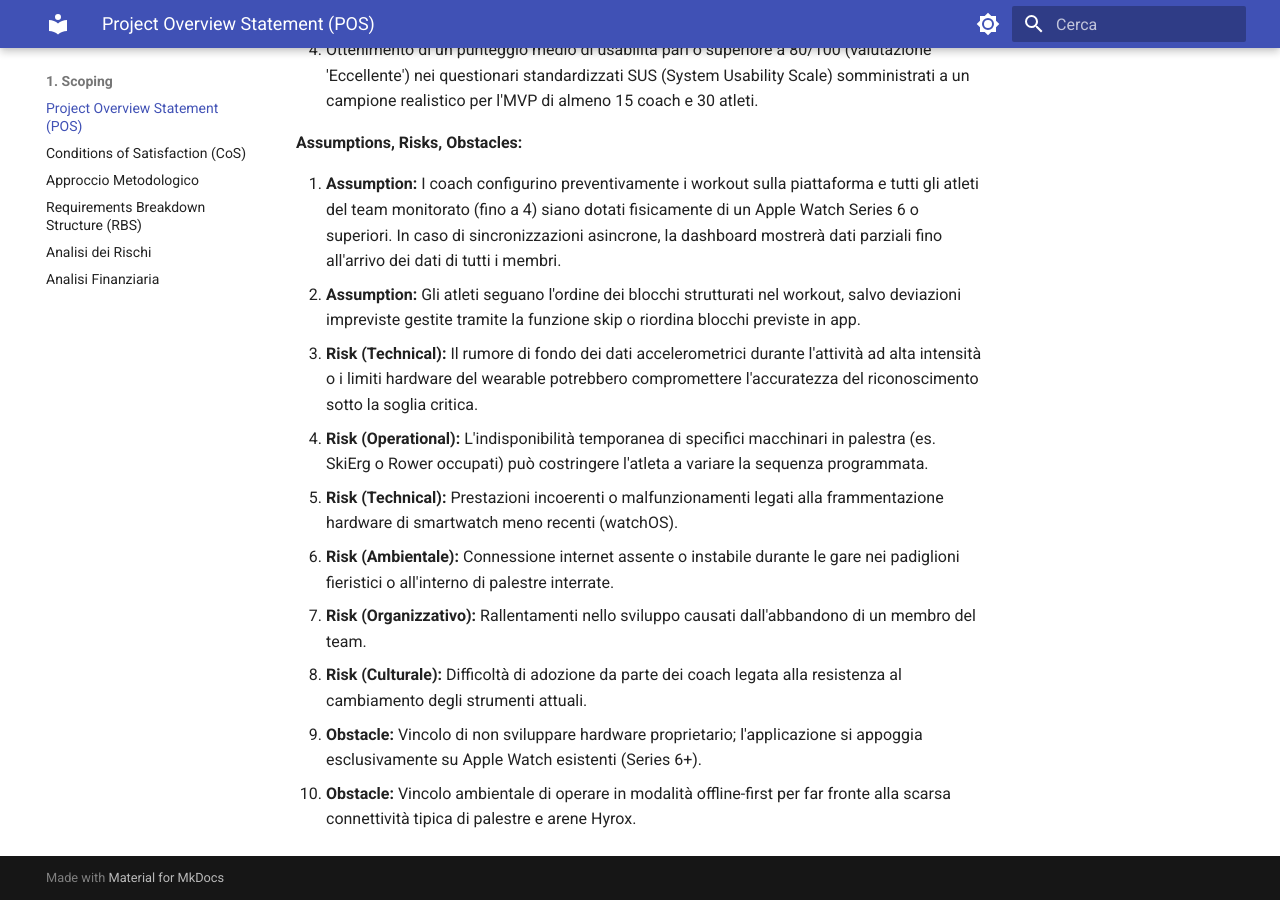
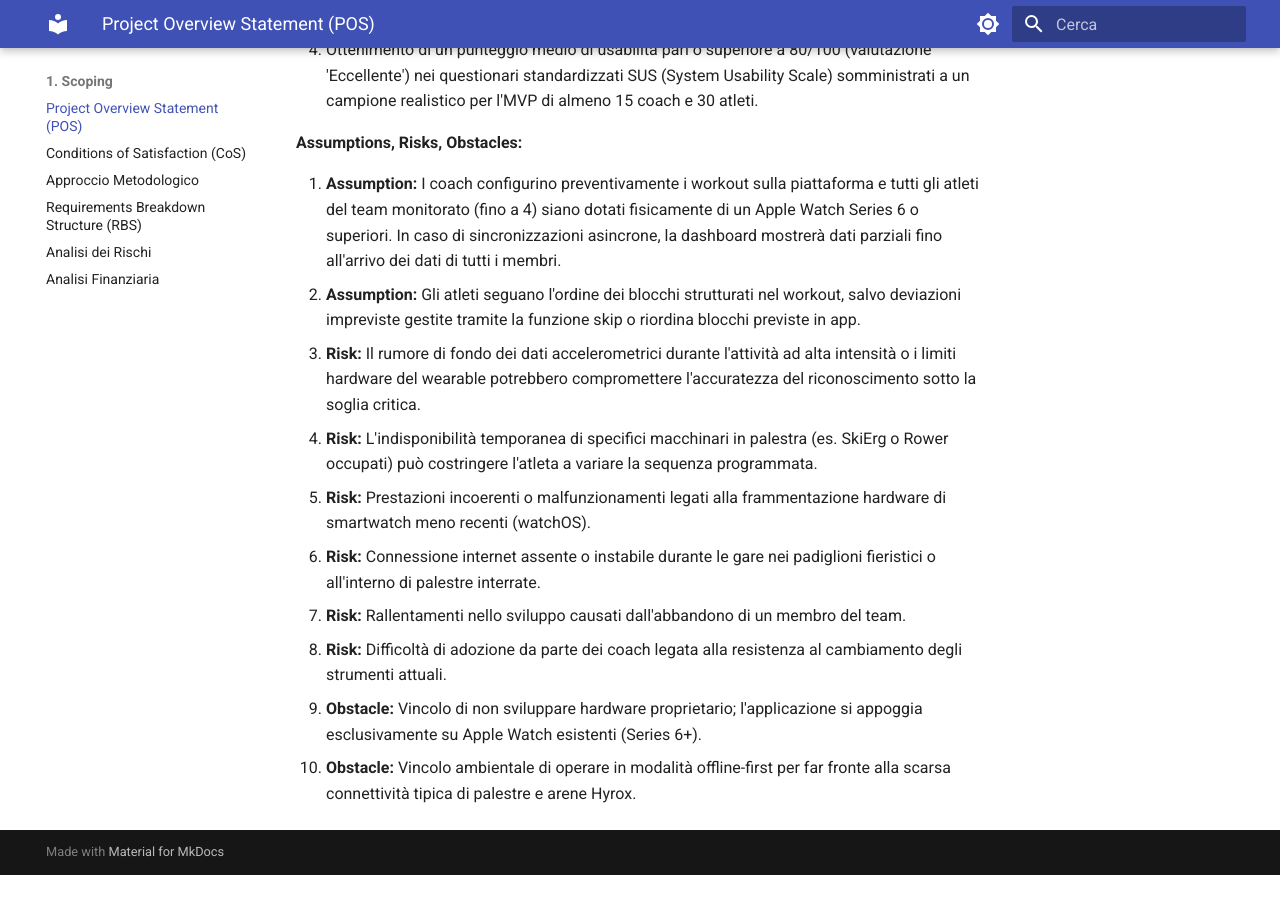
Before and after one commit to AndreaZavatta/Hyrox-Training-PM, an MkDocs documentation site: the page built from docs/1-Scoping/1-pos.md, in a window 1280 px wide and 900 px high, scrolled down 1472 px. Built offline with MkDocs 1.6.1 and Material for MkDocs 9.7.7, drawn with Linux system fonts in a browser that asks for light colours; after the commit the page ends 2347 px from its top, so only the background shows below that.

Commit message:
refactor: simplify risk categorization labels in POS and trim project scope definition in CoS

```diff
--- a/docs/1-Scoping/1-pos.md
+++ b/docs/1-Scoping/1-pos.md
@@ -33,11 +33,11 @@
 
 1. **Assumption:** I coach configurino preventivamente i workout sulla piattaforma e tutti gli atleti del team monitorato (fino a 4) siano dotati fisicamente di un Apple Watch Series 6 o superiori. In caso di sincronizzazioni asincrone, la dashboard mostrerà dati parziali fino all'arrivo dei dati di tutti i membri.
 2. **Assumption:** Gli atleti seguano l'ordine dei blocchi strutturati nel workout, salvo deviazioni impreviste gestite tramite la funzione skip o riordina blocchi previste in app.
-3. **Risk (Technical):** Il rumore di fondo dei dati accelerometrici durante l'attività ad alta intensità o i limiti hardware del wearable potrebbero compromettere l'accuratezza del riconoscimento sotto la soglia critica.
-4. **Risk (Operational):** L'indisponibilità temporanea di specifici macchinari in palestra (es. SkiErg o Rower occupati) può costringere l'atleta a variare la sequenza programmata.
-5. **Risk (Technical):** Prestazioni incoerenti o malfunzionamenti legati alla frammentazione hardware di smartwatch meno recenti (watchOS).
-6. **Risk (Ambientale):** Connessione internet assente o instabile durante le gare nei padiglioni fieristici o all'interno di palestre interrate.
-7. **Risk (Organizzativo):** Rallentamenti nello sviluppo causati dall'abbandono di un membro del team.
-8. **Risk (Culturale):** Difficoltà di adozione da parte dei coach legata alla resistenza al cambiamento degli strumenti attuali.
+3. **Risk:** Il rumore di fondo dei dati accelerometrici durante l'attività ad alta intensità o i limiti hardware del wearable potrebbero compromettere l'accuratezza del riconoscimento sotto la soglia critica.
+4. **Risk:** L'indisponibilità temporanea di specifici macchinari in palestra (es. SkiErg o Rower occupati) può costringere l'atleta a variare la sequenza programmata.
+5. **Risk:** Prestazioni incoerenti o malfunzionamenti legati alla frammentazione hardware di smartwatch meno recenti (watchOS).
+6. **Risk:** Connessione internet assente o instabile durante le gare nei padiglioni fieristici o all'interno di palestre interrate.
+7. **Risk:** Rallentamenti nello sviluppo causati dall'abbandono di un membro del team.
+8. **Risk:** Difficoltà di adozione da parte dei coach legata alla resistenza al cambiamento degli strumenti attuali.
 9. **Obstacle:** Vincolo di non sviluppare hardware proprietario; l'applicazione si appoggia esclusivamente su Apple Watch esistenti (Series 6+).
 10. **Obstacle:** Vincolo ambientale di operare in modalità offline-first per far fronte alla scarsa connettività tipica di palestre e arene Hyrox.
```
Also changed, not shown: docs/1-Scoping/2-cos.md (+1 -1 lines).
